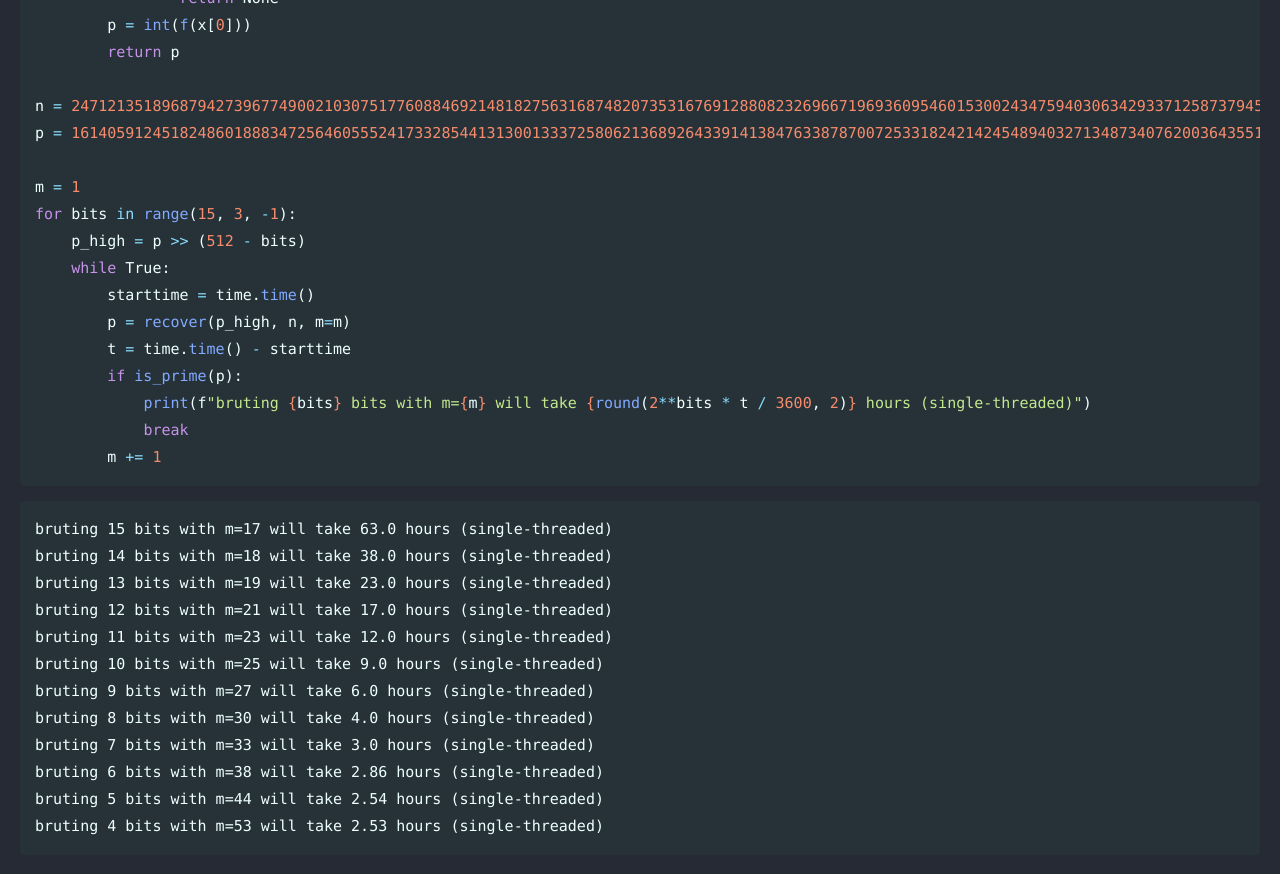
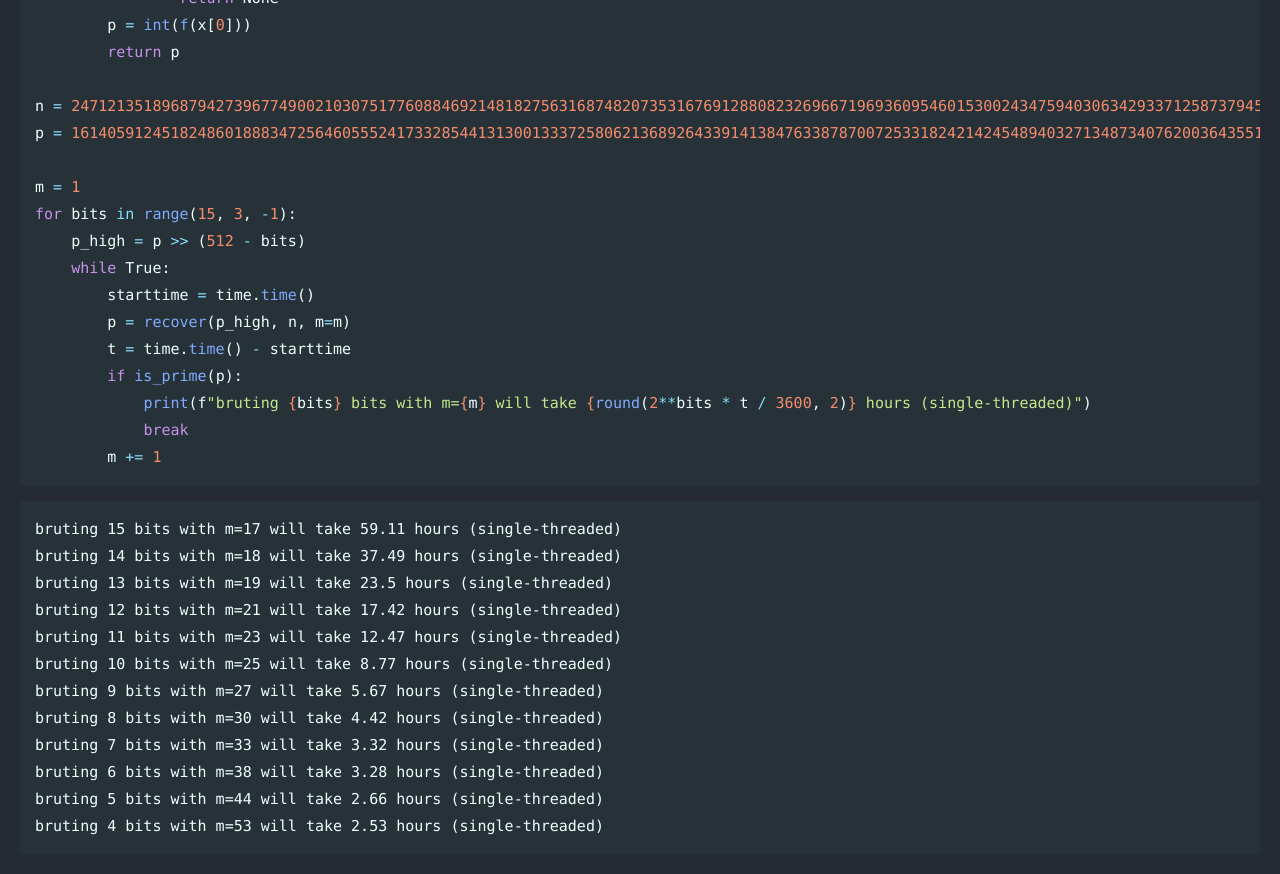
Before and after one commit to Connor-McCartney/Connor-McCartney.github.io, a Jekyll site: the page built from _pages/cryptography/small-roots/push-it-to-the-limit-WACON-2023-prequal.md, in a window 1280 px wide and 900 px high, scrolled down 3684 px. Shown: the top 874 px of the window. Built offline with Jekyll 4.4.1, drawn with Linux system fonts in a browser that asks for light colours; cached includes are drawn as plain includes.

Commit message:
Update push-it-to-the-limit-WACON-2023-prequal.md

````diff
--- a/_pages/cryptography/small-roots/push-it-to-the-limit-WACON-2023-prequal.md
+++ b/_pages/cryptography/small-roots/push-it-to-the-limit-WACON-2023-prequal.md
@@ -163,16 +163,16 @@ for bits in range(15, 3, -1):
 ```
 
 ```
-bruting 15 bits with m=17 will take 63.0 hours (single-threaded)
-bruting 14 bits with m=18 will take 38.0 hours (single-threaded)
-bruting 13 bits with m=19 will take 23.0 hours (single-threaded)
-bruting 12 bits with m=21 will take 17.0 hours (single-threaded)
-bruting 11 bits with m=23 will take 12.0 hours (single-threaded)
-bruting 10 bits with m=25 will take 9.0 hours (single-threaded)
-bruting 9 bits with m=27 will take 6.0 hours (single-threaded)
-bruting 8 bits with m=30 will take 4.0 hours (single-threaded)
-bruting 7 bits with m=33 will take 3.0 hours (single-threaded)
-bruting 6 bits with m=38 will take 2.86 hours (single-threaded)
-bruting 5 bits with m=44 will take 2.54 hours (single-threaded)
+bruting 15 bits with m=17 will take 59.11 hours (single-threaded)
+bruting 14 bits with m=18 will take 37.49 hours (single-threaded)
+bruting 13 bits with m=19 will take 23.5 hours (single-threaded)
+bruting 12 bits with m=21 will take 17.42 hours (single-threaded)
+bruting 11 bits with m=23 will take 12.47 hours (single-threaded)
+bruting 10 bits with m=25 will take 8.77 hours (single-threaded)
+bruting 9 bits with m=27 will take 5.67 hours (single-threaded)
+bruting 8 bits with m=30 will take 4.42 hours (single-threaded)
+bruting 7 bits with m=33 will take 3.32 hours (single-threaded)
+bruting 6 bits with m=38 will take 3.28 hours (single-threaded)
+bruting 5 bits with m=44 will take 2.66 hours (single-threaded)
 bruting 4 bits with m=53 will take 2.53 hours (single-threaded)
 ```
````
